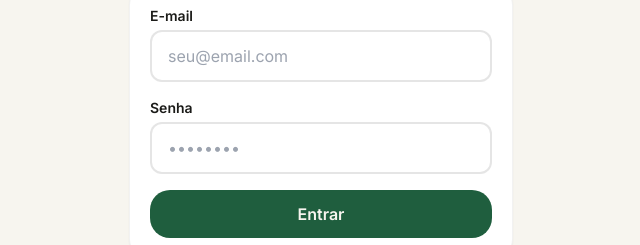
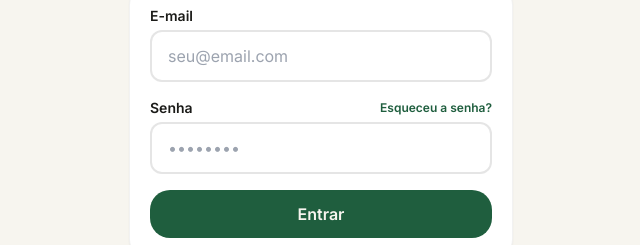
Before and after one commit to viniciusmatosrj11/pelada-app, a React (Vite) app: page / in a window 1280 px wide. Shown: the part 326-571 px from the top of the page, without its empty margins (319-959 px from the left). Built offline with nearby package versions, Linux system fonts and the light colour scheme; no server answers.

Commit message:
versao 27.0

```diff
--- a/src/pages/Login.jsx
+++ b/src/pages/Login.jsx
@@ -6,12 +6,14 @@ export default function Login() {
   const [email, setEmail] = useState('')
   const [senha, setSenha] = useState('')
   const [erro, setErro] = useState('')
+  const [mensagem, setMensagem] = useState('')
   const [enviando, setEnviando] = useState(false)
   const navigate = useNavigate()
 
   async function entrar(e) {
     e.preventDefault()
     setErro('')
+    setMensagem('')
     setEnviando(true)
     const { error } = await supabase.auth.signInWithPassword({ email, password: senha })
     setEnviando(false)
@@ -20,6 +22,28 @@ export default function Login() {
       return
     }
     navigate('/painel')
+  }
+
+  async function esqueciSenha() {
+    if (!email) {
+      setErro('Por favor, digite seu e-mail acima para recuperar a senha.')
+      return
+    }
+    setErro('')
+    setMensagem('')
+    setEnviando(true)
+
+    // Envia o link de recuperação usando a URL atual do site na Vercel
+    const { error } = await supabase.auth.resetPasswordForEmail(email, {
+      redirectTo: `${window.location.origin}/atualizar-senha`,
+    })
+
+    setEnviando(false)
+    if (error) {
+      setErro('Erro ao enviar e-mail de recuperação: ' + error.message)
+    } else {
+      setMensagem('E-mail de recuperação enviado! Verifique sua caixa de entrada.')
+    }
   }
 
   return (
@@ -44,7 +68,16 @@ export default function Login() {
             />
           </div>
           <div>
-            <label className="block text-sm font-semibold mb-1">Senha</label>
+            <div className="flex items-center justify-between mb-1">
+              <label className="block text-sm font-semibold">Senha</label>
+              <button
+                type="button"
+                onClick={esqueciSenha}
+                className="text-xs text-grama-600 font-semibold hover:underline"
+              >
+                Esqueceu a senha?
+              </button>
+            </div>
             <input
               className="input"
               type="password"
@@ -56,9 +89,10 @@ export default function Login() {
           </div>
 
           {erro && <p className="text-barro text-sm font-medium">{erro}</p>}
+          {mensagem && <p className="text-grama-600 text-sm font-medium">{mensagem}</p>}
 
           <button className="btn-primario w-full" disabled={enviando}>
-            {enviando ? 'Entrando...' : 'Entrar'}
+            {enviando ? 'Carregando...' : 'Entrar'}
           </button>
         </form>
 
```
